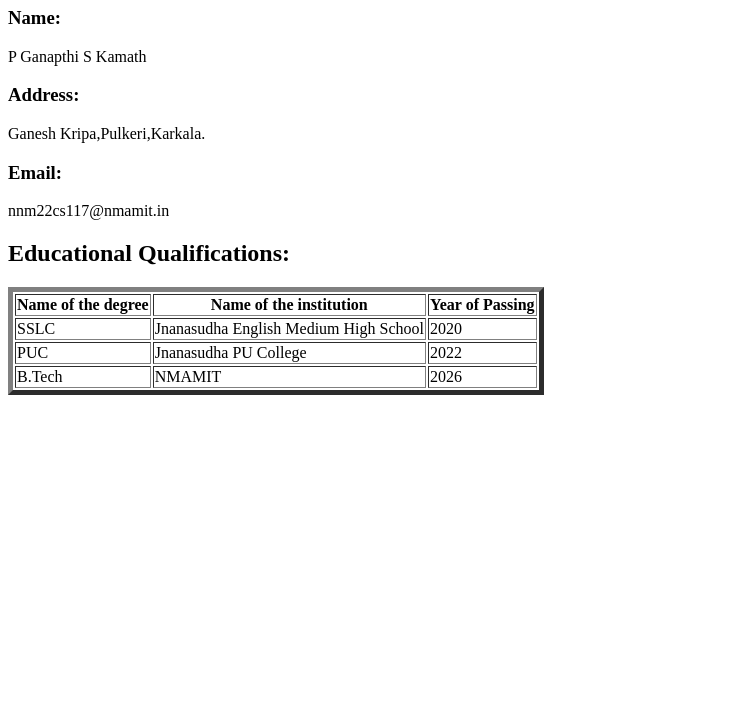
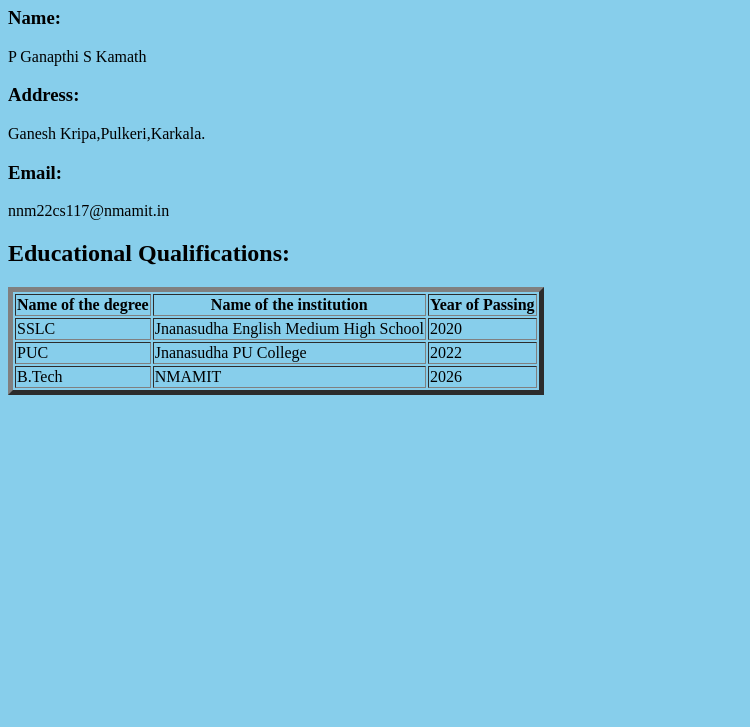
Before and after one commit to PGanapathisKamath/FEWD-Lab.github.io, a plain HTML site: page index.html in a window 1280 px wide. Shown: the part 73-800 px from the top of the page, without its empty margins (0-750 px from the left). Drawn offline with Linux system fonts and the light colour scheme.

Commit message:
Update index.html

```diff
--- a/index.html
+++ b/index.html
@@ -5,6 +5,9 @@
     <meta name="viewport" content="width=device-width, initial-scale=1.0">
     <title>Resume</title>
     <style>
+        html{
+        background-color:skyblue;
+        }
         h1{
         text-align: center;
         }
```
